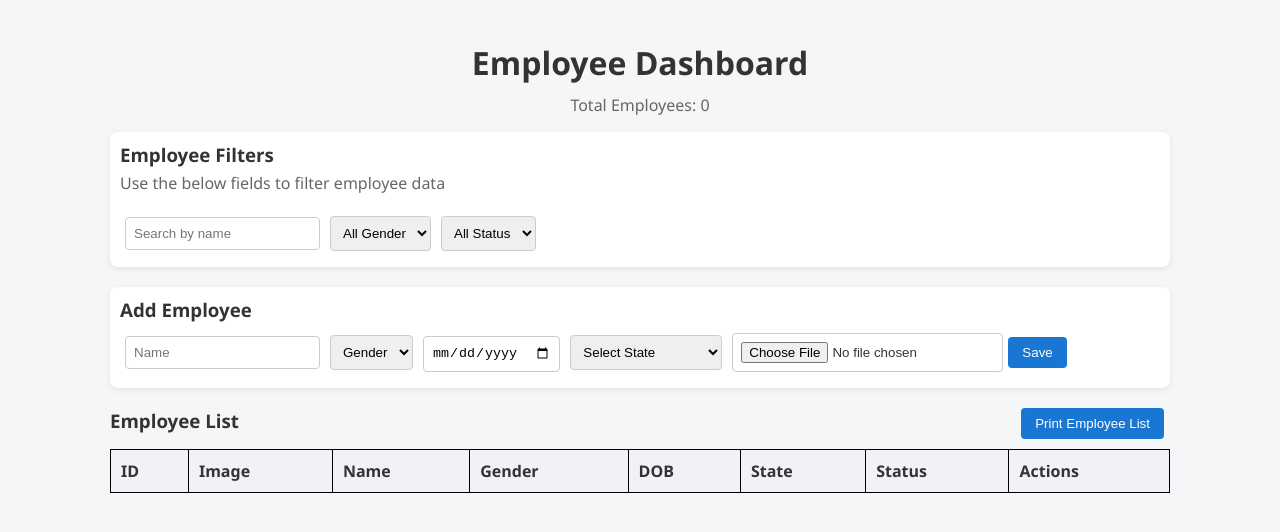
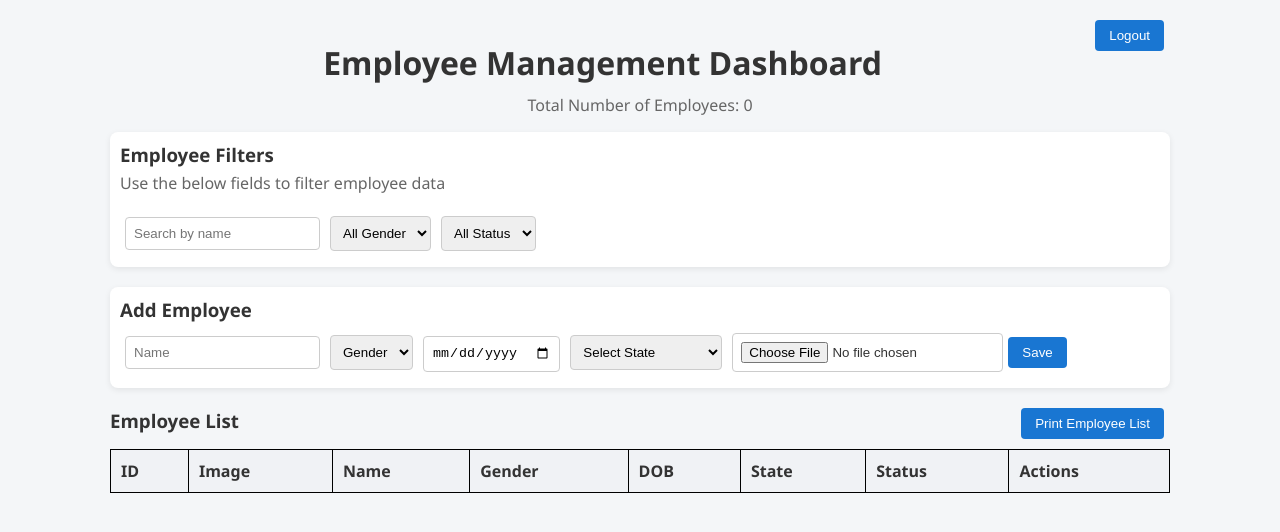
Before and after one commit to Sindhu201201/Emp_Dashboard, a React (Create React App) app: page /dashboard in a window 1280 px wide. Shown: the top 532 px of the page. Built offline with nearby package versions, Linux system fonts and the light colour scheme; sample sign-in values are in the browser's storage.

Commit message:
refreshing page redirects to login page

```diff
--- a/src/Dashboard.js
+++ b/src/Dashboard.js
@@ -2,6 +2,8 @@ import { useEffect, useState } from "react";
 import EmployeeForm from "./EmployeeForm";
 import EmployeeTable from "./EmployeeTable";
 import Filters from "./Filters";
+import { useNavigate } from "react-router-dom";
+
 
 export default function Dashboard() {
   const [employees, setEmployees] = useState([]);
@@ -24,11 +26,19 @@ export default function Dashboard() {
       filters.status ? String(e.active) === filters.status : true
     );
 
+    const navigate = useNavigate();
+
+    const logout = () => {
+    sessionStorage.clear();
+    navigate("/login");
+    };
+
   return (
     <div className="container">
-      <h1 style={{textAlign:"center"}}>Employee Dashboard</h1>
-      <p style={{textAlign:"center"}}>Total Employees: {employees.length}</p>
-      <Filters setFilters={setFilters} />
+    <button className="no-print" style={{float:"right"}} onClick={logout}>Logout</button>
+      <h1 style={{textAlign:"center"}}>Employee Management Dashboard</h1>
+      <p style={{textAlign:"center"}}>Total Number of Employees: {employees.length}</p>
+      <Filters setFilters={setFilters} filters={filters} />
       <EmployeeForm
         employees={employees}
         setEmployees={setEmployees}
```
